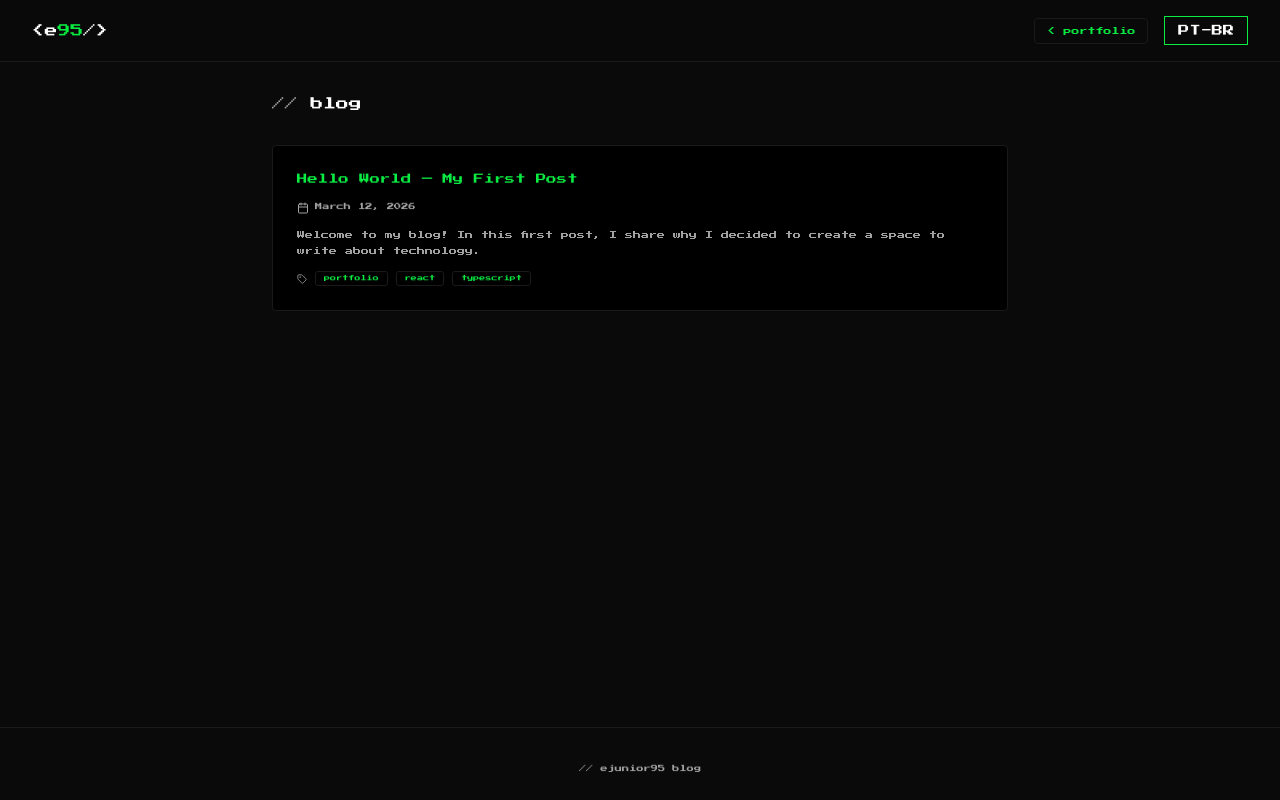
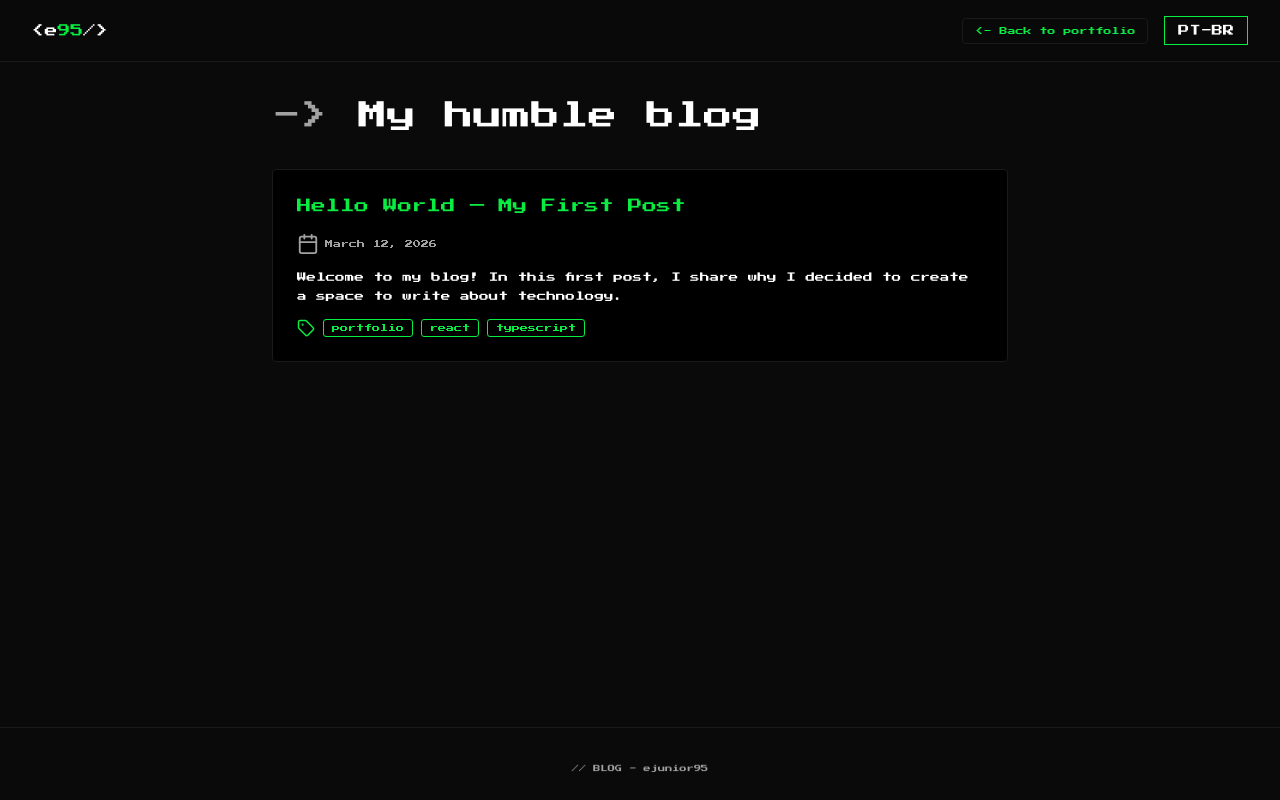
Before and after one commit to ejunior95/ejunior95, a React (Vite) app: page /blog in a window 1280 px wide. Built offline with nearby package versions, Linux system fonts and the light colour scheme.

Commit message:
feat: update version to 2.0.0 and enhance styling across components

```diff
--- a/package.json
+++ b/package.json
@@ -1,7 +1,7 @@
 {
   "name": "ejunior95",
   "private": true,
-  "version": "1.1.1",
+  "version": "2.0.0",
   "author": "Edvaldo de Ramos Junior",
   "license": "MIT",
   "type": "module",
--- a/src/components/Achievements.css
+++ b/src/components/Achievements.css
@@ -15,6 +15,7 @@
   flex-direction: column;
   align-items: center;
   gap: 0.6rem;
+  user-select: none;
 }
 
 .achievement-card.unlocked {
@@ -31,12 +32,20 @@
   filter: grayscale(1);
 }
 
+.code-bracket {
+  color: #09ec42;
+}
+
+.code-comment {
+  color: #fff;
+}
+
 .achievement-icon {
-  font-size: 1.8rem;
+  font-size: 3rem;
 }
 
 .achievement-title {
-  font-size: 0.45rem;
+  font-size: .7rem;
   color: #09ec42;
   line-height: 1.6;
 }
@@ -46,7 +55,7 @@
 }
 
 .achievement-description {
-  font-size: 0.38rem;
+  font-size: .55rem;
   color: #a2a2a2;
   line-height: 1.8;
 }
--- a/src/components/Achievements.tsx
+++ b/src/components/Achievements.tsx
@@ -29,7 +29,8 @@ function Achievements() {
   return (
     <section className={`section ${isVisible ? 'scroll-visible' : 'scroll-hidden'}`} ref={ref}>
       <h2 className="section-title">
-        <span className="code-comment">{'// '}{t.title}</span>
+        <span className="code-bracket">{"// "}</span>
+        <span className="code-comment">{t.title}</span>
       </h2>
       <div className="achievements-grid">
         {achievements.map((achievement, index) => (
--- a/src/components/Contact.css
+++ b/src/components/Contact.css
@@ -8,6 +8,14 @@
   font-size: 1.2rem;
   margin-bottom: 2.5rem;
   text-transform: lowercase;
+}
+
+.contact-icon-phone {
+  font-size: 1.5rem;
+}
+
+.contact-icon-email {
+  font-size: 2.2rem;
 }
 
 .code-bracket {
--- a/src/components/Contact.tsx
+++ b/src/components/Contact.tsx
@@ -18,13 +18,13 @@ function Contact() {
       </h2>
       <div className="contact-grid">
         <a href="mailto:e.junior95@gmail.com" className="contact-card">
-          <span className="contact-icon"><Mail size={28} /></span>
+          <span className='contact-icon-email'>📨</span>
           <span className="contact-label">{t.email}</span>
           <span className="contact-value">e.junior95@gmail.com</span>
           <ExternalLink size={16} style={{ marginLeft: '4px', opacity: 0.6 }} />
         </a>
         <a href={whatsappUrl} target="_blank" rel="noopener noreferrer" className="contact-card">
-          <span className="contact-icon"><Phone size={28} /></span>
+          <span className='contact-icon-phone'>📞</span>
           <span className="contact-label">{t.phone}</span>
           <span className="contact-value">+ 55 (15) 98830-9658</span>
           <ExternalLink size={16} style={{ marginLeft: '4px', opacity: 0.6 }} />
--- a/src/components/Header.css
+++ b/src/components/Header.css
@@ -3,8 +3,8 @@
   display: flex;
   justify-content: space-between;
   align-items: center;
-  padding: 1.5rem 3rem;
-  font-size: 1.2rem;
+  padding: 1.5rem;
+  font-size: 1rem;
   border-bottom: 1px solid #1a1a1a;
   position: fixed;
   top: 0;
@@ -24,7 +24,7 @@
 }
 
 .nav a {
-  font-size: .8rem;
+  font-size: .7rem;
   color: #a2a2a2;
   text-decoration: none;
   transition: color 0.3s;
@@ -122,7 +122,7 @@
 /* Desktop (1200px - 1400px) */
 @media (min-width: 1200px) and (max-width: 1400px) {
   .desktop-header {
-    padding: 1.5rem 1rem;
+    padding: 1rem;
   }
 
   .mobile-header {
@@ -134,41 +134,12 @@
   }
 
   .nav a {
-    font-size: 0.7rem;
-  }
-}
-
-/* Tablet Landscape (1024px - 1200px) */
-@media (max-width: 1200px) {
-  .desktop-header {
-    padding: 1.2rem 1rem;
-  }
-
-  .mobile-header {
-    display: none;
-  }
-
-  .desktop-header .logo {
-    font-size: 1rem;
-    cursor: pointer;
-  }
-
-  .nav {
-    gap: .8rem;
-  }
-
-  .nav a {
     font-size: 0.6rem;
-  }
-
-  .enroll-btn {
-    font-size: 0.65rem;
-    padding: 0.4rem 0.8rem;
   }
 }
 
 /* Tablet Portrait (768px - 1024px) */
-@media (max-width: 1024px) {
+@media (max-width: 1200px) {
   .desktop-header {
     flex-wrap: wrap;
     justify-content: center;
--- a/src/components/Terminal.css
+++ b/src/components/Terminal.css
@@ -137,7 +137,7 @@
   border: 1px solid #1a1a1a;
   color: #09ec42;
   font-family: 'Press Start 2P', monospace;
-  font-size: 0.6rem;
+  font-size: 1rem;
   cursor: pointer;
   padding: 6px 10px;
   border-radius: 4px;
--- a/src/components/blog/BlogList.css
+++ b/src/components/blog/BlogList.css
@@ -1,7 +1,15 @@
 .blog-list-title {
-  font-size: 0.8rem;
+  font-size: 1.8rem;
   margin-bottom: 2rem;
   color: #fff;
+}
+
+/* Mobile Small (até 480px) */
+@media (max-width: 480px) {
+  .blog-list-title {
+  font-size: 1.2rem;
+  margin-bottom: 1.5rem;
+}
 }
 
 .blog-list-title .code-comment {
@@ -43,7 +51,7 @@
 }
 
 .blog-post-title {
-  font-size: 0.65rem;
+  font-size: .9rem;
   color: #09ec42;
   line-height: 1.8;
 }
@@ -58,13 +66,13 @@
   display: flex;
   align-items: center;
   gap: 6px;
-  font-size: 0.45rem;
+  font-size: 0.5rem;
   color: #a2a2a2;
 }
 
 .blog-post-summary {
-  font-size: 0.5rem;
-  color: #a2a2a2;
+  font-size: .6rem;
+  color: #fff;
   line-height: 2;
 }
 
@@ -77,9 +85,9 @@
 }
 
 .blog-tag {
-  font-size: 0.38rem;
+  font-size: 0.5rem;
   color: #09ec42;
-  border: 1px solid #1a1a1a;
+  border: 1px solid #09ec42;
   padding: 2px 8px;
   border-radius: 3px;
 }
@@ -90,7 +98,7 @@
   }
 
   .blog-post-title {
-    font-size: 0.55rem;
+    font-size: .8rem;
   }
 
   .blog-post-summary {
--- a/src/components/blog/BlogList.tsx
+++ b/src/components/blog/BlogList.tsx
@@ -15,12 +15,12 @@ function BlogList() {
     <BlogLayout>
       <div className="blog-list">
         <h1 className="blog-list-title">
-          <span className="code-comment">{'// '}</span>{t.title}
+          <span className="code-comment">{'-> '}</span>{t.title}
         </h1>
 
         {posts.length === 0 ? (
           <p className="blog-empty">
-            <span className="code-comment">{'// '}{t.noPosts}</span>
+            <span className="code-comment">{'!'}{t.noPosts}</span>
           </p>
         ) : (
           <div className="blog-posts">
@@ -31,7 +31,7 @@ function BlogList() {
                 </h2>
                 <div className="blog-post-meta">
                   <span className="blog-post-date">
-                    <Calendar size={12} />
+                    <Calendar size={22} />
                     {new Date(post.date).toLocaleDateString(language === 'pt' ? 'pt-BR' : 'en-US', {
                       year: 'numeric', month: 'long', day: 'numeric'
                     })}
@@ -41,7 +41,7 @@ function BlogList() {
                   {language === 'pt' ? post.summary : post.summaryEn}
                 </p>
                 <div className="blog-post-tags">
-                  <Tag size={10} />
+                  <Tag size={18} color='#09ec42' />
                   {post.tags.map(tag => (
                     <span key={tag} className="blog-tag">{tag}</span>
                   ))}
--- a/src/components/blog/BlogPost.css
+++ b/src/components/blog/BlogPost.css
@@ -33,10 +33,18 @@
 }
 
 .blog-article-title {
-  font-size: 0.8rem;
+  font-size: 1.5rem;
   color: #09ec42;
   line-height: 2;
   margin-bottom: 1rem;
+}
+
+/* Mobile Small (até 480px) */
+@media (max-width: 480px) {
+  .blog-article-title {
+    font-size: 1.2rem;
+    margin-bottom: 1.5rem;
+  }
 }
 
 .blog-article-meta {
@@ -50,7 +58,7 @@
   display: flex;
   align-items: center;
   gap: 6px;
-  font-size: 0.45rem;
+  font-size: 0.6rem;
   color: #a2a2a2;
 }
 
--- a/src/components/blog/BlogPost.tsx
+++ b/src/components/blog/BlogPost.tsx
@@ -21,7 +21,7 @@ function BlogPost() {
         <div className="blog-not-found">
           <span className="code-comment">{'// 404 — '}{t.notFound}</span>
           <Link to="/blog" className="blog-back-link">
-            <ArrowLeft size={14} />
+            <ArrowLeft size={16} />
             {t.backToBlog}
           </Link>
         </div>
@@ -33,7 +33,7 @@ function BlogPost() {
     <BlogLayout>
       <article className="blog-article">
         <Link to="/blog" className="blog-back-link">
-          <ArrowLeft size={14} />
+          <ArrowLeft size={16} />
           {t.backToBlog}
         </Link>
 
@@ -43,13 +43,14 @@ function BlogPost() {
           </h1>
           <div className="blog-article-meta">
             <span className="blog-article-date">
-              <Calendar size={12} />
+              <Calendar size={22} />
               {new Date(post.date).toLocaleDateString(language === 'pt' ? 'pt-BR' : 'en-US', {
                 year: 'numeric', month: 'long', day: 'numeric'
               })}
             </span>
             <div className="blog-article-tags">
-              <Tag size={10} />
+              <span> | </span>
+              <Tag size={18} color='#09ec42' />
               {post.tags.map(tag => (
                 <span key={tag} className="blog-tag">{tag}</span>
               ))}
--- a/src/i18n/translations.ts
+++ b/src/i18n/translations.ts
@@ -151,13 +151,13 @@ export const translations = {
       typeHelp: 'Type "help" for available commands.'
     },
     blog: {
-      title: 'blog',
-      backToPortfolio: '< portfolio',
-      backToBlog: '< back to blog',
-      noPosts: 'no posts yet...',
-      comments: 'comments',
-      notFound: 'post not found',
-      footer: 'ejunior95 blog'
+      title: 'My humble blog',
+      backToPortfolio: '<- Back to portfolio',
+      backToBlog: 'Go back to posts',
+      noPosts: 'No posts yet...',
+      comments: 'Comments',
+      notFound: 'Post not found',
+      footer: 'BLOG - ejunior95'
     }
   },
   pt: {
@@ -312,13 +312,13 @@ export const translations = {
       typeHelp: 'Digite "help" para ver os comandos disponíveis.'
     },
     blog: {
-      title: 'blog',
-      backToPortfolio: '< portfólio',
-      backToBlog: '< voltar ao blog',
-      noPosts: 'nenhum post ainda...',
-      comments: 'comentários',
-      notFound: 'post não encontrado',
-      footer: 'blog ejunior95'
+      title: 'Meu humilde blog',
+      backToPortfolio: '<- Voltar para portfólio',
+      backToBlog: 'Voltar aos posts',
+      noPosts: 'Nenhum post ainda...',
+      comments: 'Comentários',
+      notFound: 'Post não encontrado',
+      footer: 'BLOG - ejunior95'
     }
   }
 }
```
